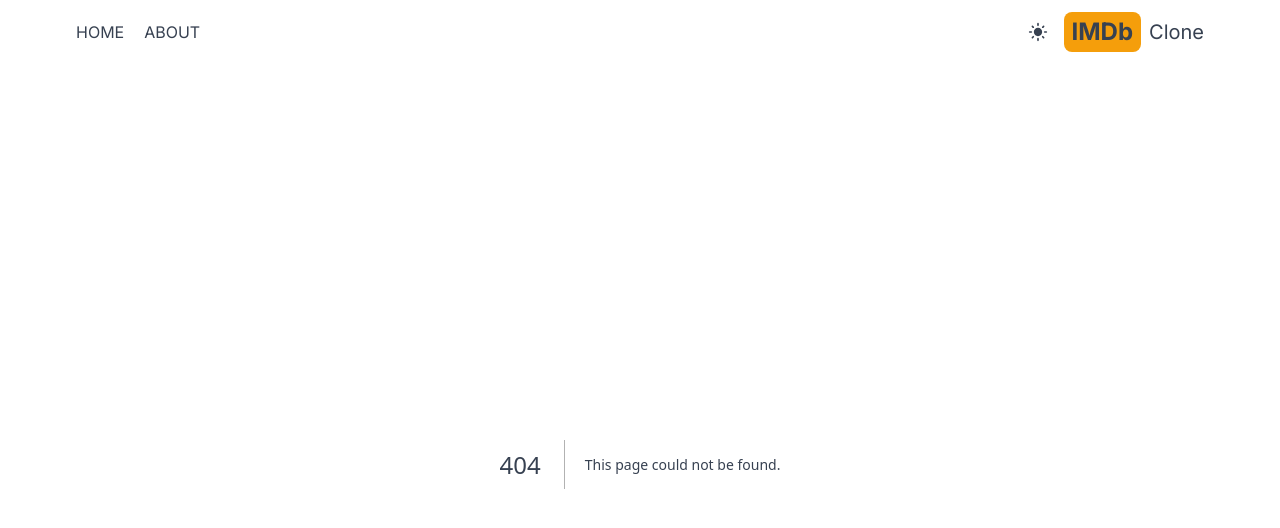
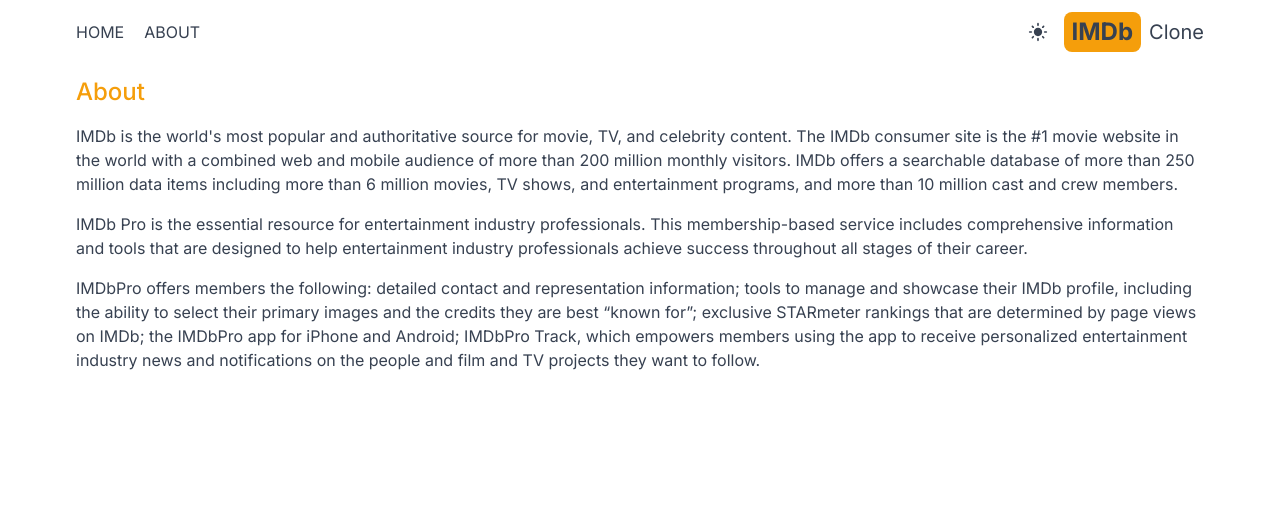
Before and after one commit to aaj631999/imdb-next, a Next.js app: page /about in a window 1280 px wide. Before the commit this address had no page. Shown: the top 528 px of the page. Built offline with nearby package versions, Linux system fonts and the light colour scheme.

Commit message:
Added About Page.

```diff
--- a/src/app/Providers.jsx
+++ b/src/app/Providers.jsx
@@ -5,7 +5,7 @@
   return (
    <ThemeProvider defaultTheme="system" attribute="class">
     <div className="text-gray-700 dark:text-gray-200 dark:bg-gray-700 min-h-screen select-none
-    transition-colors duration-1000">
+    transition-colors duration-100">
         {children}
     </div>
    </ThemeProvider>
--- /dev/null
+++ b/src/app/about/page.jsx
@@ -0,0 +1,25 @@
+import React from 'react'
+
+export default function About() {
+  return (
+    <div className='max-w-6xl mx-auto p-3 space-y-4'>
+      <p className='text-2xl font-medium text-amber-500'>About</p>
+      <p>IMDb is the world's most popular and authoritative source for movie, TV,
+         and celebrity content. The IMDb consumer site is the #1 movie website in the world
+         with a combined web and mobile audience of more than 200 million monthly visitors.
+         IMDb offers a searchable database of more than 250 million data items including
+         more than 6 million movies, TV shows, and entertainment programs, and more than
+         10 million cast and crew members. </p>
+      <p>IMDb Pro is the essential resource for entertainment industry professionals.
+         This membership-based service includes comprehensive information and tools that are designed
+         to help entertainment industry professionals achieve success throughout all stages of their career.</p>
+      <p>IMDbPro offers members the following: detailed contact and representation information;
+         tools to manage and showcase their IMDb profile, including the ability to select their primary images
+         and the credits they are best “known for”;
+         exclusive STARmeter rankings that are determined by page views on IMDb;
+         the IMDbPro app for iPhone and Android; IMDbPro Track, which empowers members using the app to receive
+         personalized entertainment industry news and notifications on the people and film and TV projects they
+         want to follow.</p>
+    </div>
+  )
+}
```
